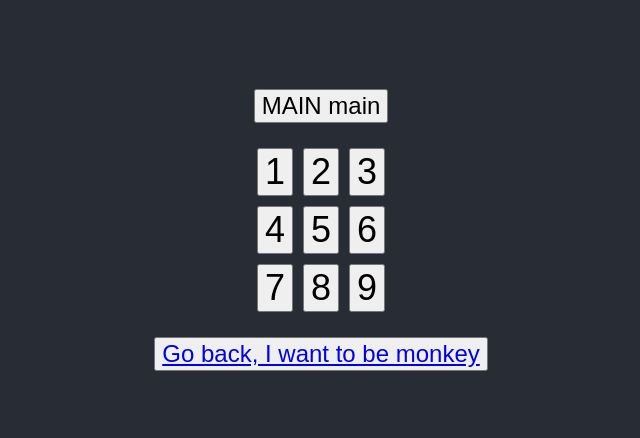
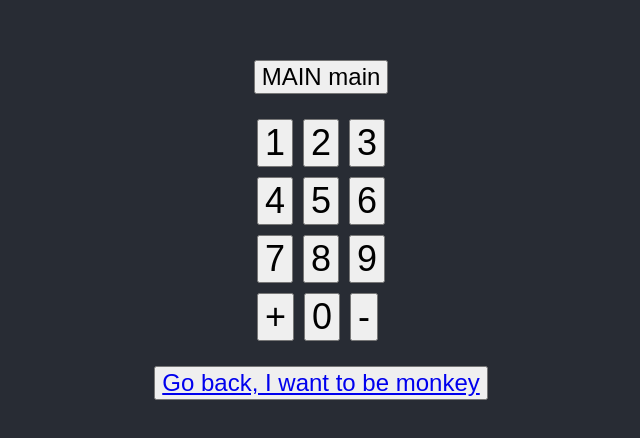
Before and after one commit to NikDenKoul/vc_lab_5, a React (Create React App) app: page /ButtonSimulator in a window 1280 px wide. Shown: the part 170-608 px from the top of the page, without its empty margins (319-959 px from the left). Built offline with nearby package versions, Linux system fonts and the light colour scheme.

Commit message:
Втсавлен ряд кнопок "+", "0", "-" в сетки на странице ButtonSimulator

```diff
--- a/src/roots/ButtonSimulator.js
+++ b/src/roots/ButtonSimulator.js
@@ -25,6 +25,12 @@ function ButtonSimulator() {
                         <button>8</button>
                         <button>9</button>
                     </box>
+                    <br/>
+                    <box>
+                        <button>+</button>
+                        <button>0</button>
+                        <button>-</button>
+                    </box>
                 </box>
                 <br/>
                 <button><Link to="/">Go back, I want to be monkey</Link></button>
```
